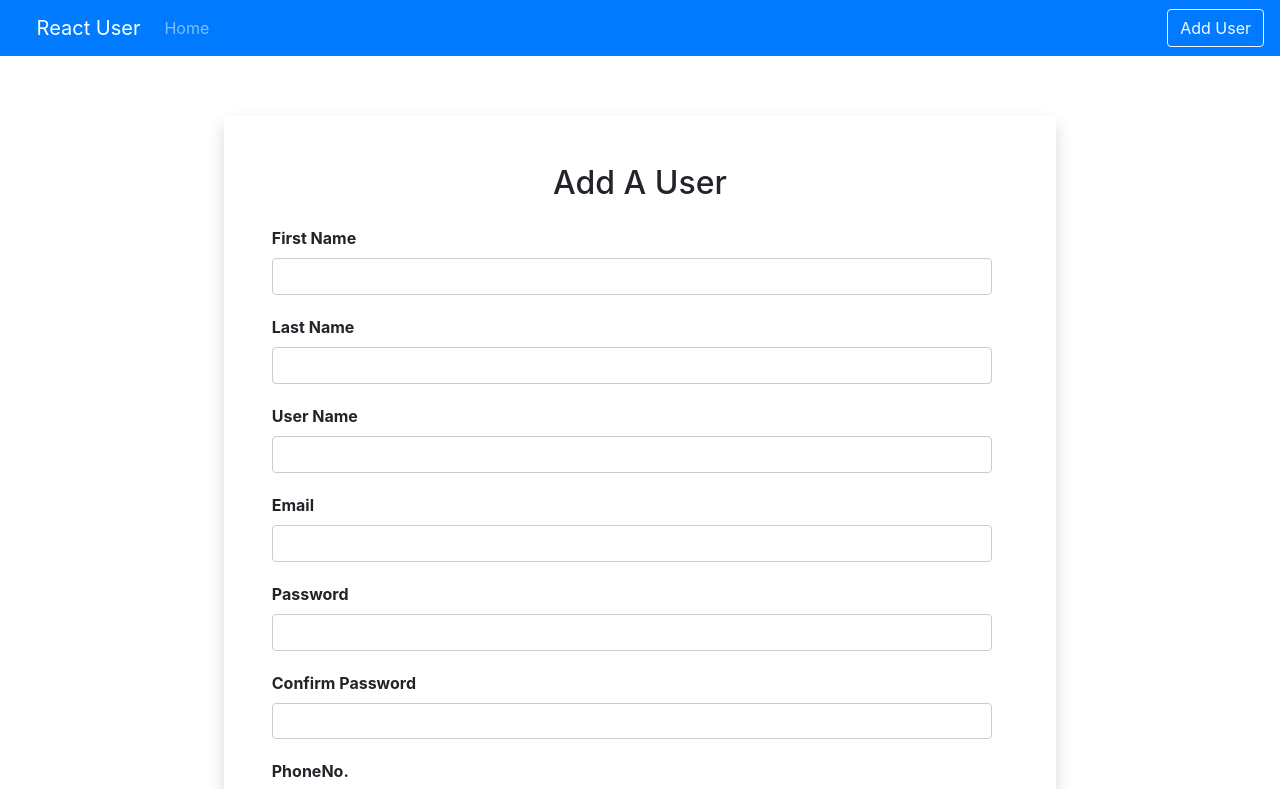
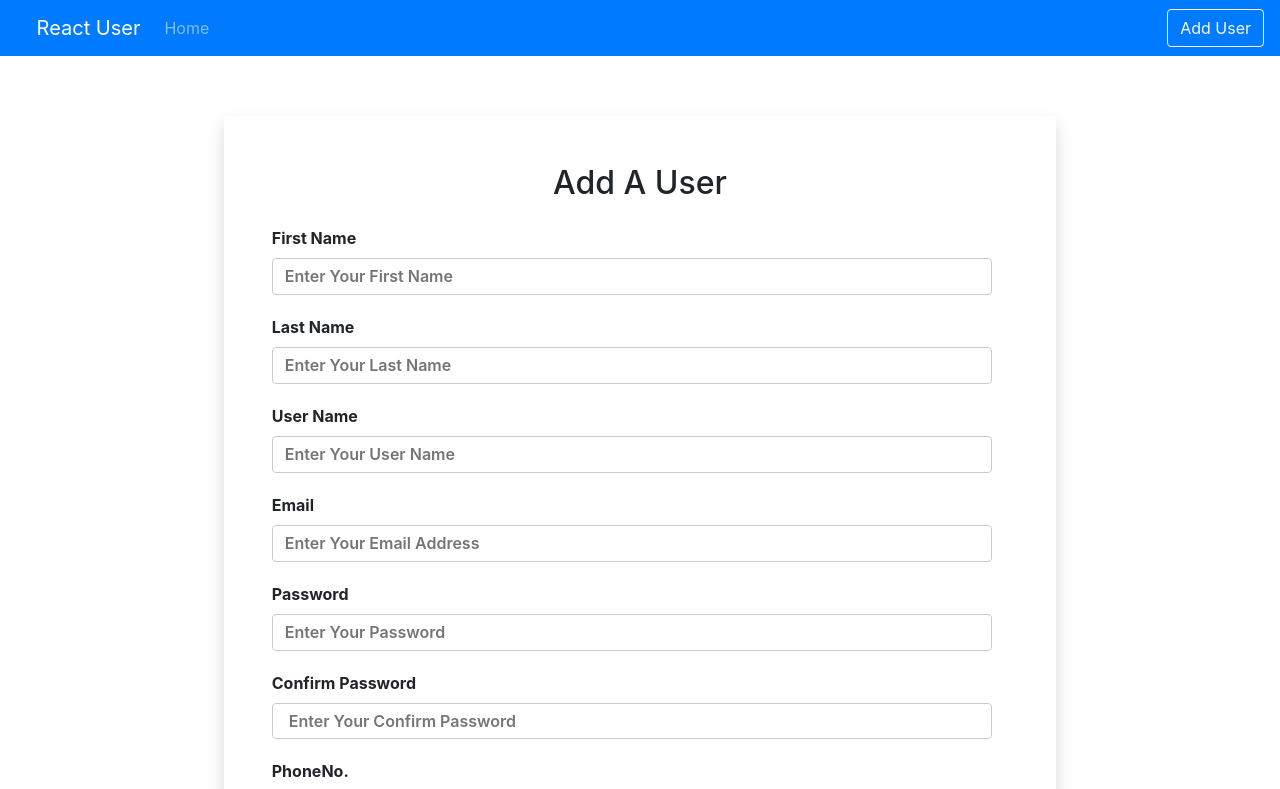
Before and after one commit to Hardi-Shah/React-Application, a React (Create React App) app: page /users/add in a window 1280 px wide. Shown: the top 789 px of the page. Built offline with nearby package versions, Linux system fonts and the light colour scheme.

Commit message:
Initial Commit

```diff
--- a/db.json
+++ b/db.json
@@ -60,7 +60,7 @@
       "email": "riya261@gmail.com",
       "password": "ryk261",
       "confirmPassword": "ryk261",
-      "phone": "3345456123"
+      "phone": "9245456123"
     },
     {
       "id": 2,
@@ -70,7 +70,7 @@
       "email": "radhika158@gmail.com",
       "password": "rdh158",
       "confirmPassword": "rdh158",
-      "phone": "3345456123"
+      "phone": "9845456123"
     },
     {
       "id": 3,
@@ -80,7 +80,7 @@
       "email": "arha217@gmail.com",
       "password": "arh217",
       "confirmPassword": "arh217",
-      "phone": "5565712123"
+      "phone": "9565712123"
     },
     {
       "id": 4,
@@ -90,7 +90,7 @@
       "email": "kenil312@gmail.com",
       "password": "knl312",
       "confirmPassword": "knl312",
-      "phone": "5455442132"
+      "phone": "9455442132"
     },
     {
       "id": 5,
@@ -101,16 +101,6 @@
       "password": "dyp235",
       "confirmPassword": "dyp235",
       "phone": "9823452674"
-    },
-    {
-      "firstname": "sad",
-      "lastname": "ssdds",
-      "username": "radhika246",
-      "password": "asd123",
-      "confirmPassword": "asd123",
-      "email": "hghnh223@gmail.us",
-      "phone": "12232321",
-      "id": 6
     }
   ]
 }
--- a/src/components/usercrudapp/users/AddUser.js
+++ b/src/components/usercrudapp/users/AddUser.js
@@ -43,37 +43,37 @@ const AddUser = () => {
                             <Form>
                                 <div >
                                     <label>First Name</label>
-                                    <Field name="firstname" type="text" />
+                                    <Field name="firstname" type="text" placeholder='Enter Your First Name' />
                                     <ErrorMessage name="firstname" component={TextError} />
                                 </div>
                                 <div >
                                     <label>Last Name</label>
-                                    <Field name="lastname" type="text" />
+                                    <Field name="lastname" type="text" placeholder='Enter Your Last Name' />
                                     <ErrorMessage name="lastname" component={TextError} />
                                 </div>
                                 <div >
                                     <label>User Name</label>
-                                    <Field name="username" type="text" />
+                                    <Field name="username" type="text" placeholder='Enter Your User Name'/>
                                     <ErrorMessage name="username" component={TextError} />
                                 </div>
                                 <div >
                                     <label>Email </label>
-                                    <Field name="email" type="email" />
+                                    <Field name="email" type="email" placeholder='Enter Your Email Address' />
                                     <ErrorMessage name="email" component={TextError} />
                                 </div>
                                 <div >
                                     <label>Password</label>
-                                    <Field name="password" type="password" />
+                                    <Field name="password" type="password" placeholder='Enter Your Password' />
                                     <ErrorMessage name="password" component={TextError} />
                                 </div>
                                 <div >
                                     <label>Confirm Password</label>
-                                    <Field name="confirmPassword" type="password" />
+                                    <Field name="confirmPassword" type="password" placeholder=' Enter Your Confirm Password'/>
                                     <ErrorMessage name="confirmPassword" component={TextError} />
                                 </div>
                                 <div >
                                     <label>PhoneNo.</label>
-                                    <Field name="phone" type="text" />
+                                    <Field name="phone" type="text" placeholder='Enter Your PhoneNo.' />
                                     <ErrorMessage name="phone" component={TextError} />
                                 </div>
                                 <button type='submit' disabled={!formik.isValid} className="btn btn-primary btn-block">Add User</button>
--- a/src/components/usercrudapp/users/EditUser.js
+++ b/src/components/usercrudapp/users/EditUser.js
@@ -69,37 +69,37 @@ const EditUser = (props) => {
                             <Form>
                                 <div >
                                     <label>First Name</label>
-                                    <Field name="firstname" type="text" value={firstname} onChange={e => onInputChange(e)} />
+                                    <Field name="firstname" type="text" value={firstname} onChange={e => onInputChange(e)} placeholder='Enter Your First Name'/>
                                     <ErrorMessage name="firstname" component={TextError} />
                                 </div>
                                 <div >
                                     <label>Last Name</label>
-                                    <Field name="lastname" type="text" value={lastname} onChange={e => onInputChange(e)} />
+                                    <Field name="lastname" type="text" value={lastname} onChange={e => onInputChange(e)} placeholder='Enter Your Last Name' />
                                     <ErrorMessage name="lastname" component={TextError} />
                                 </div>
                                 <div>
                                     <label>User Name</label>
-                                    <Field name="username" type="text" value={username} onChange={e => onInputChange(e)} />
+                                    <Field name="username" type="text" value={username} onChange={e => onInputChange(e)} placeholder='Enter Your User Name'/>
                                     <ErrorMessage name="username" component={TextError} />
                                 </div>
                                 <div>
                                     <label>Email </label>
-                                    <Field name="email" type="email" value={email} onChange={e => onInputChange(e)} />
+                                    <Field name="email" type="email" value={email} onChange={e => onInputChange(e)} placeholder='Enter Your Email Address' />
                                     <ErrorMessage name="email" component={TextError} />
                                 </div>
                                 <div >
                                     <label>Password</label>
-                                    <Field name="password" type="text" value={password} onChange={e => onInputChange(e)} />
+                                    <Field name="password" type="text" value={password} onChange={e => onInputChange(e)} placeholder='Enter Your Password'/>
                                     <ErrorMessage name="password" component={TextError} />
                                 </div>
                                 <div >
                                     <label>Confirm Password</label>
-                                    <Field name="confirmPassword" type="text" value={confirmPassword} onChange={e => onInputChange(e)} />
+                                    <Field name="confirmPassword" type="text" value={confirmPassword} onChange={e => onInputChange(e)} placeholder=' Enter Your Confirm Password' />
                                     <ErrorMessage name="confirmPassword" component={TextError} />
                                 </div>
                                 <div >
                                     <label>PhoneNo.</label>
-                                    <Field id="phone" name="phone" type="text" value={phone} onChange={e => onInputChange(e)} />
+                                    <Field id="phone" name="phone" type="text" value={phone} onChange={e => onInputChange(e)} placeholder='Enter Your PhoneNo.'/>
                                     <ErrorMessage name="phone" component={TextError} />
                                 </div>
                                 <button type='submit' disabled={!formik.isValid} className="btn btn-primary btn-block ">Edit User</button>
```
Also changed, not shown: 1 other file (tests, documents, lock files or other folders).
